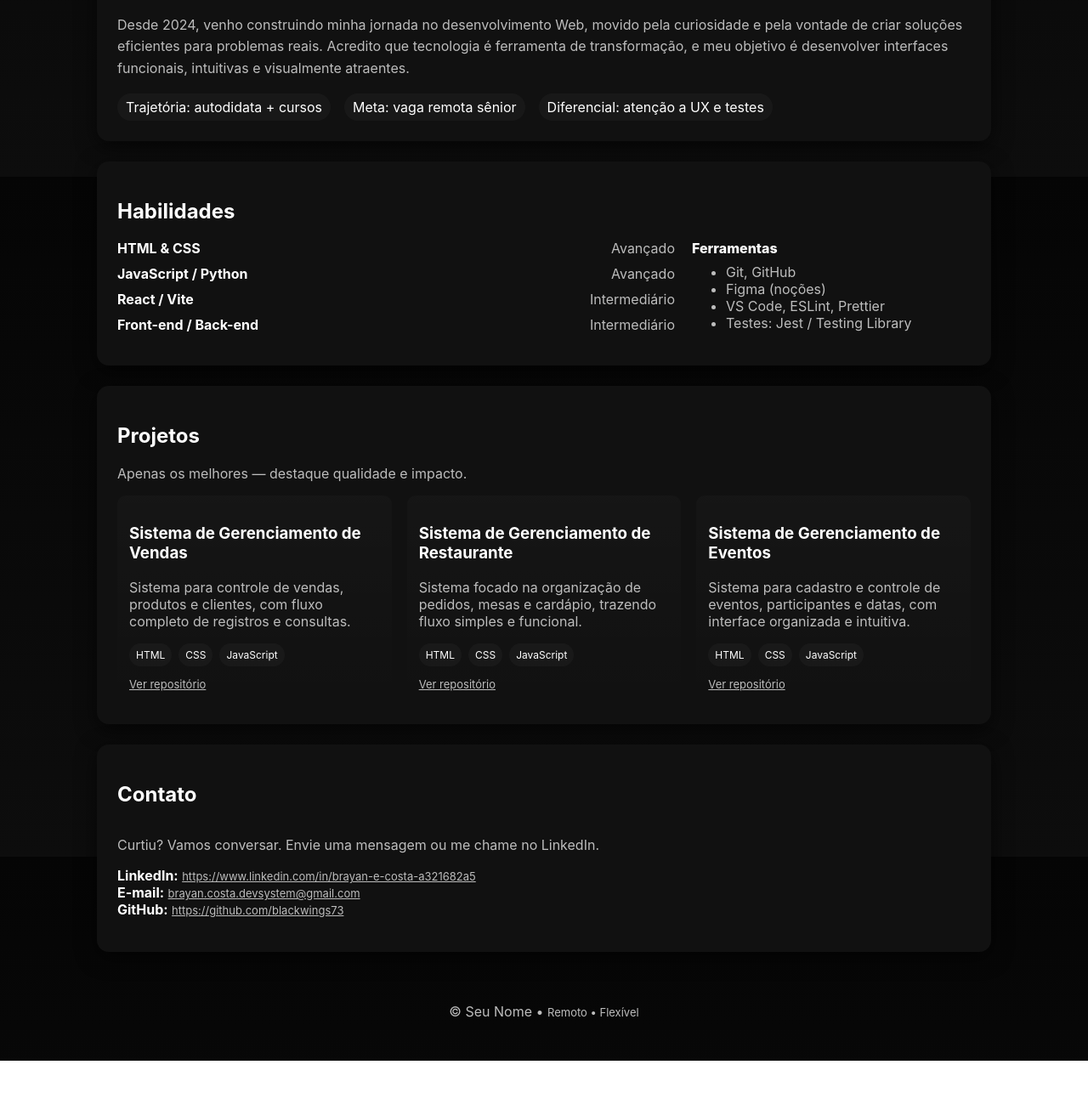
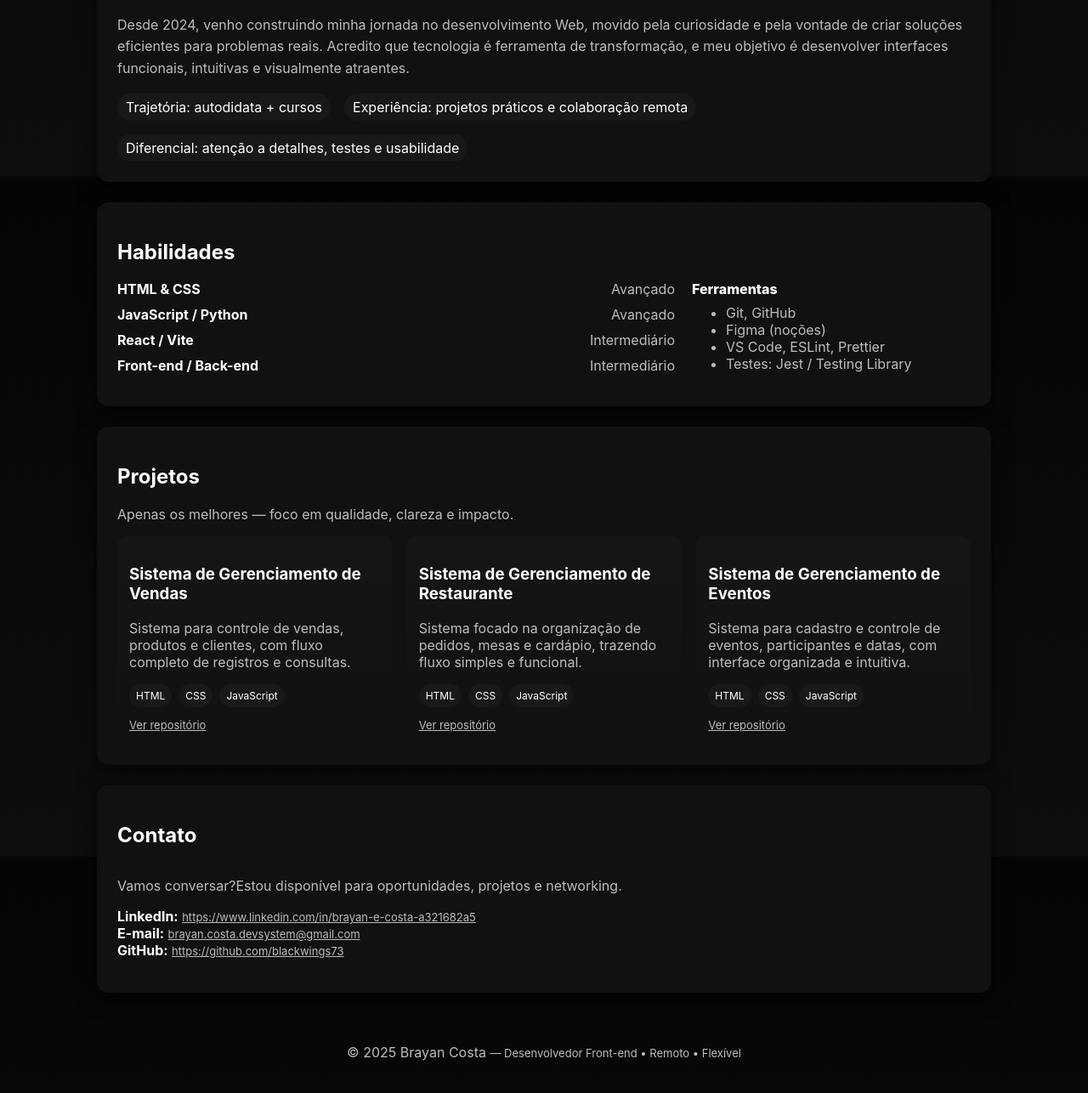
Before and after one commit to blackwings73/meu-repositorio, a plain HTML site: page index.html in a window 1280 px wide. Shown: the part 592-1878 px from the top of the page at 85% size. Before the commit the page ends 1840 px from the top, so only its background shows below. Drawn offline with Linux system fonts and the light colour scheme.

Commit message:
Update index.html

```diff
--- a/index.html
+++ b/index.html
@@ -185,8 +185,8 @@ INSTRUÇÕES RÁPIDAS DE DEPLOY
 
           <div style="display:flex; gap:16px; margin-top:12px; flex-wrap:wrap">
             <div class="pill">Trajetória: autodidata + cursos</div>
-            <div class="pill">Meta: vaga remota sênior</div>
-            <div class="pill">Diferencial: atenção a UX e testes</div>
+            <div class="pill">Experiência: projetos práticos e colaboração remota</div>
+            <div class="pill">Diferencial: atenção a detalhes, testes e usabilidade</div>
           </div>
         </div>
       </section>
@@ -242,7 +242,7 @@ INSTRUÇÕES RÁPIDAS DE DEPLOY
       <section id="projetos">
         <div class="card">
           <h2>Projetos</h2>
-          <p class="muted">Apenas os melhores — destaque qualidade e impacto.</p>
+          <p class="muted">Apenas os melhores — foco em qualidade, clareza e impacto.</p>
 
           <div class="projects-grid" style="margin-top:14px">
             <!-- Projeto 1 -->
@@ -295,7 +295,7 @@ INSTRUÇÕES RÁPIDAS DE DEPLOY
           <h2>Contato</h2>
           <div class="contact-grid">
             <div>
-              <p class="muted">Curtiu? Vamos conversar. Envie uma mensagem ou me chame no LinkedIn.</p>
+              <p class="muted">Vamos conversar?Estou disponível para oportunidades, projetos e networking.</p>
               <ul style="list-style:none; padding:0; margin-top:10px">
                 <li><strong>LinkedIn:</strong> <a class="small" href=https://www.linkedin.com/in/brayan-e-costa-a321682a5 target="_blank">https://www.linkedin.com/in/brayan-e-costa-a321682a5 </a></li>
                 <li><strong>E-mail:</strong> <a class="small" href="mailto:brayan.costa.devsystem@gmail.com">brayan.costa.devsystem@gmail.com</a></li>
@@ -309,7 +309,7 @@ INSTRUÇÕES RÁPIDAS DE DEPLOY
     </main>
 
     <footer>
-      <div class="muted">© <span id="yr"></span> Seu Nome • <span class="small">Remoto • Flexível</span></div>
+      <div class="muted">© <span id="yr"></span> 2025 Brayan Costa <span class="small">— Desenvolvedor Front-end • Remoto • Flexível</span></div>
     </footer>
   </div>
 
```
